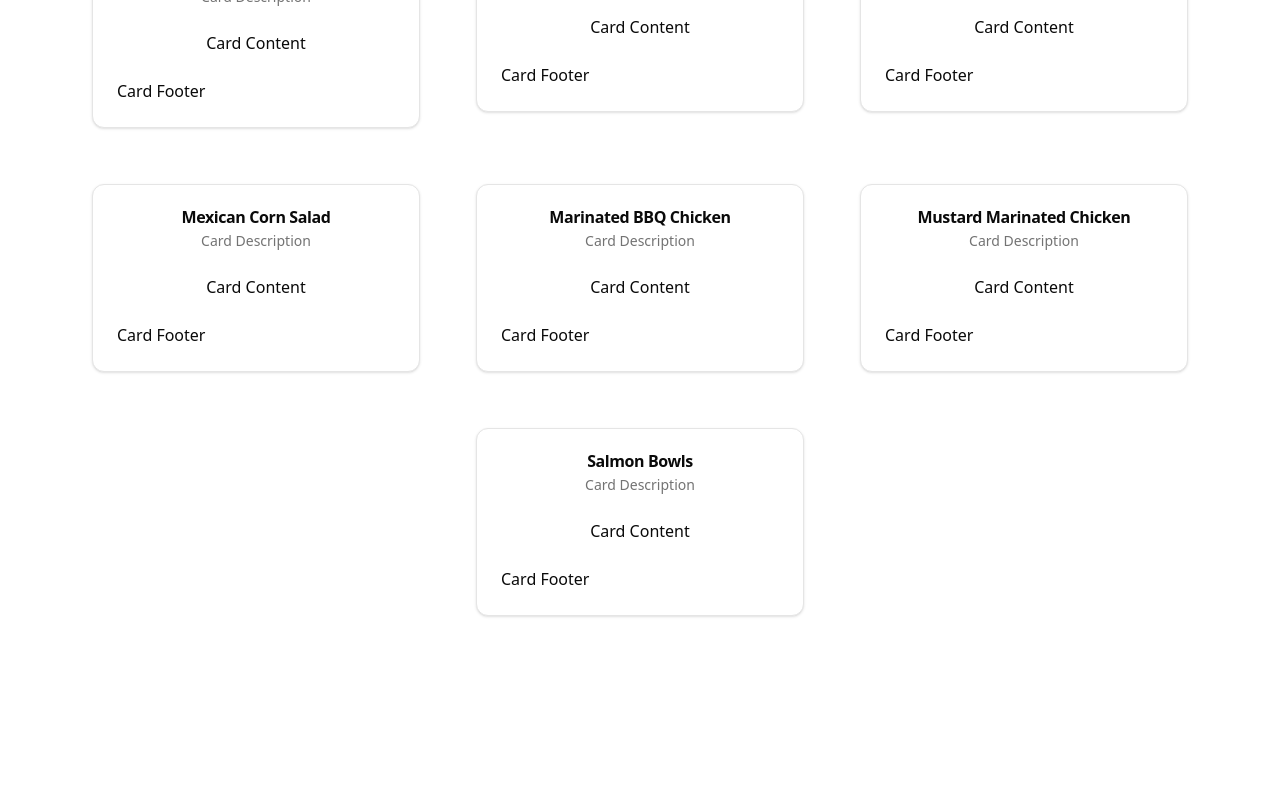
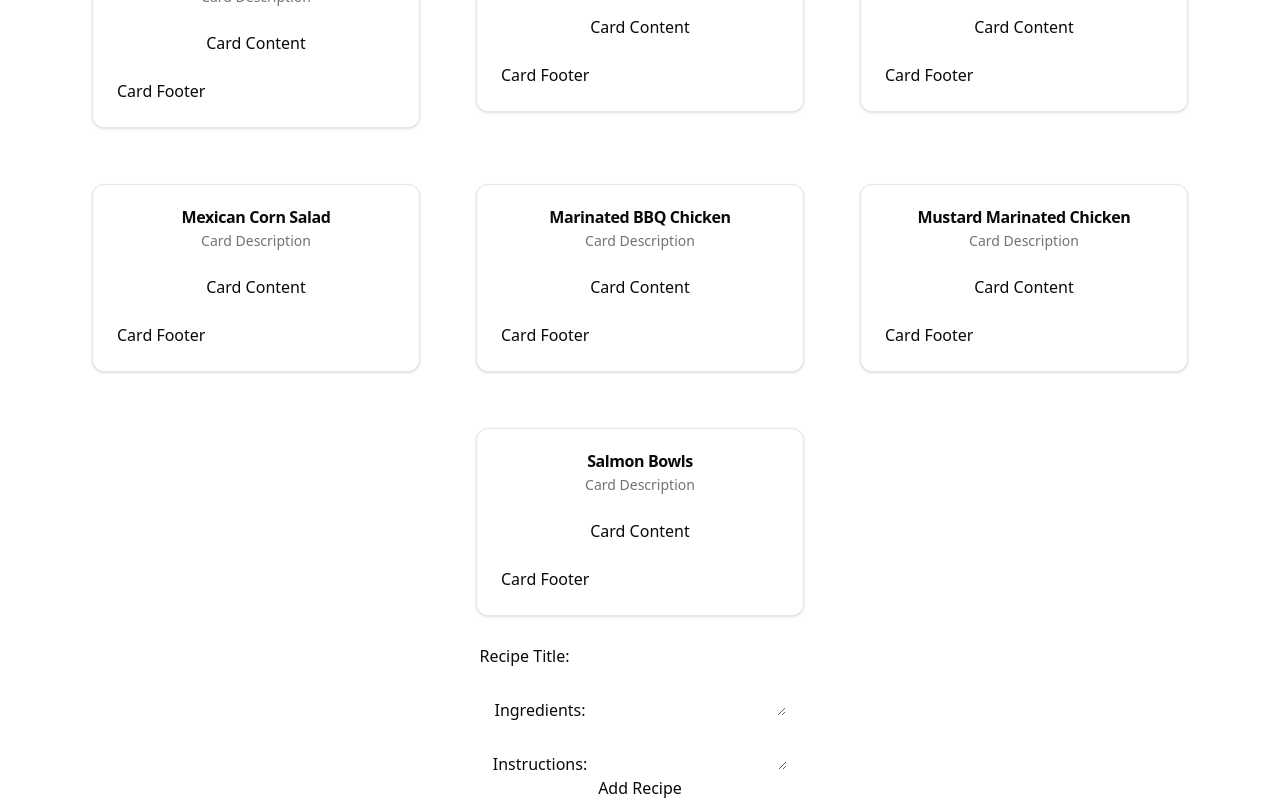
Before and after one commit to emmafattori/meal-planning, a Next.js app: page /recipes in a window 1280 px wide. Shown: the part 200-1000 px from the top of the page. Before the commit the page ends 844 px from the top, so only its background shows below. Built offline with nearby package versions, Linux system fonts and the light colour scheme; no server answers.

Commit message:
setting up firebase to add new recipes to database

```diff
--- a/package.json
+++ b/package.json
@@ -12,6 +12,8 @@
     "@radix-ui/react-slot": "^1.1.2",
     "class-variance-authority": "^0.7.1",
     "clsx": "^2.1.1",
+    "dotenv": "^16.4.7",
+    "firebase": "^11.6.0",
     "lucide-react": "^0.479.0",
     "next": "14.2.13",
     "react": "^18",
--- a/src/app/recipes/[recipeId]/page.tsx
+++ b/src/app/recipes/[recipeId]/page.tsx
@@ -10,7 +10,7 @@ interface Recipe {
 
 async function fetchRecipeData(): Promise<{ recipes: Recipe[] }> {
   // Using path.resolve to get the path to the JSON file in the public folder, since we're using a server-side function
-  const filePath = path.resolve('public', 'data', 'recipes.json'); // Absolute path to recipes.json
+  const filePath = path.resolve('public', 'recipes.json'); // Absolute path to recipes.json
 
   // Read the file synchronously (you can also use fs.promises.readFile for async reading)
   const fileContents = await fs.promises.readFile(filePath, 'utf-8');
--- a/src/app/recipes/page.tsx
+++ b/src/app/recipes/page.tsx
@@ -1,8 +1,11 @@
 "use client";
 import { RecipeCard } from "@/components/recipe-card/recipe-card";
+import { addDoc, collection, db } from "../../lib/firebase-config";
 import Link from "next/link";
 import router from "next/router";
 import { useState } from "react";
+import { serverTimestamp } from "firebase/firestore";
+
 export interface Recipe {
   recipeId: number;
  recipeName: string;
@@ -15,7 +18,7 @@ export interface ApiResponse {
 }
 
 export const getRecipes = async () => {
-  const response = await fetch('/data/recipes.json')
+  const response = await fetch('/recipes.json')
   if (!response.ok) {
     throw new Error("Failed to fetch")
   }
@@ -26,7 +29,9 @@ export const getRecipes = async () => {
 
 export default function Recipes() {
 const [recipes, setRecipes] = useState<Recipe[]>([])
-
+  const [title, setTitle] = useState<string>('');
+  const [ingredients, setIngredients] = useState<string>('');
+  const [instructions, setInstructions] = useState<string>('');
 
 
   getRecipes().then((fetchedRecipes) => {
@@ -44,6 +49,27 @@ const handleRecipeClick = (recipe: any) => {
     pathname: `/recipes/${recipe.id}`,
     query: { recipeId: recipe.id },
   }, undefined, { shallow: true });
+};
+
+
+const handleAddRecipe = async (e: React.FormEvent) => {
+  e.preventDefault();
+
+  try {
+    await addDoc(collection(db, 'recipes'), {
+      title,
+      ingredients: ingredients.split(',').map(ingredient => ingredient.trim()),
+      instructions: instructions.split('.').map(instruction => instruction.trim()),
+      createdAt: serverTimestamp(),
+    });
+    alert('Recipe added successfully!');
+    setTitle('');
+    setIngredients('');
+    setInstructions('');
+  } catch (error) {
+    console.error('Error adding recipe: ', error);
+    alert('Error adding recipe.');
+  }
 };
 
   return (
@@ -64,6 +90,40 @@ const handleRecipeClick = (recipe: any) => {
           )
       })}
       </ul>
+      <form onSubmit={handleAddRecipe}>
+      <div>
+        <label htmlFor="title">Recipe Title:</label>
+        <input
+          type="text"
+          id="title"
+          value={title}
+          onChange={(e) => setTitle(e.target.value)}
+          required
+        />
+      </div>
+
+      <div>
+        <label htmlFor="ingredients">Ingredients:</label>
+        <textarea
+          id="ingredients"
+          value={ingredients}
+          onChange={(e) => setIngredients(e.target.value)}
+          required
+        ></textarea>
+      </div>
+
+      <div>
+        <label htmlFor="instructions">Instructions:</label>
+        <textarea
+          id="instructions"
+          value={instructions}
+          onChange={(e) => setInstructions(e.target.value)}
+          required
+        ></textarea>
+      </div>
+        <button type="submit">Add Recipe</button>
+
+      </form>
     </section>
   )
 }
--- /dev/null
+++ b/src/lib/firebase-config.ts
@@ -0,0 +1,22 @@
+// Import the functions you need from the SDKs you need
+import { initializeApp } from "firebase/app";
+import { getFirestore, collection, addDoc, deleteDoc, doc, getDocs, query, where } from 'firebase/firestore';
+
+// Your web app's Firebase configuration
+// For Firebase JS SDK v7.20.0 and later, measurementId is optional
+const firebaseConfig = {
+  apiKey: process.env.NEXT_PUBLIC_FIREBASE_API_KEY,
+  authDomain: process.env.NEXT_PUBLIC_FIREBASE_AUTH_DOMAIN,
+  projectId: process.env.NEXT_PUBLIC_FIREBASE_PROJECT_ID,
+  storageBucket: process.env.NEXT_PUBLIC_FIREBASE_STORAGE_BUCKET,
+  messagingSenderId: process.env.NEXT_PUBLIC_FIREBASE_MESSAGING_SENDER_ID,
+  appId: process.env.NEXT_PUBLIC_FIREBASE_APP_ID,
+};
+
+// Initialize Firebase
+const app = initializeApp(firebaseConfig);
+
+// Initialize Firestore
+const db = getFirestore(app);
+
+export { db, collection, addDoc, deleteDoc, doc, getDocs, query, where };
```
Also changed, not shown: public/recipes.json (renamed from public/data/recipes.json), 1 other file (tests, documents, lock files or other folders).
